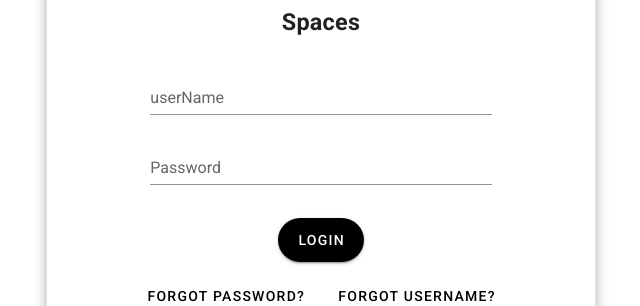
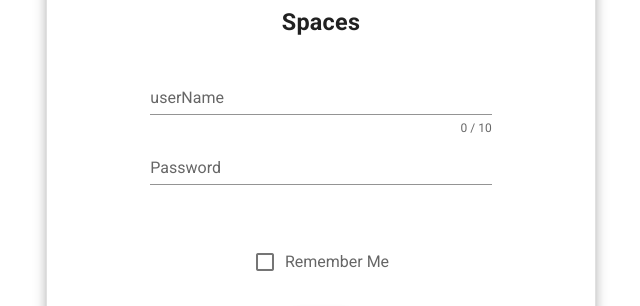
Before and after one commit to KarinaTurtle/spaces, a Vue app: page /login in a window 1280 px wide. Shown: the part 484-790 px from the top of the page, without its empty margins (319-959 px from the left). Built offline with nearby package versions, Linux system fonts and the light colour scheme.

Commit message:
required fields and checkbox

```diff
--- a/src/components/login.vue
+++ b/src/components/login.vue
@@ -12,12 +12,27 @@
           <v-container>
             <v-row>
               <v-col cols="8">
-                <v-text-field label="userName" required></v-text-field
-                ><v-text-field label="Password" required>
-                  Password</v-text-field
-                ></v-col
-              ></v-row
-            >
+                <v-form>
+                  <v-text-field
+                    label="userName"
+                    required
+                    :rules="nameRules"
+                    counter="10"
+                  ></v-text-field
+                  ><v-text-field
+                    label="Password"
+                    required
+                    :rules="pwRules"
+                    :type="showPw ? 'text' : 'password'"
+                  ></v-text-field
+                ></v-form>
+              </v-col>
+            </v-row>
+            <v-row>
+              <v-col cols="auto">
+                <v-checkbox label="Remember Me"></v-checkbox>
+              </v-col>
+            </v-row>
             <div class="text-center">
               <v-col>
                 <v-btn
@@ -32,7 +47,7 @@
               <v-col class="justify-center"
                 ><v-btn text color="black"><p>Forgot Password?</p></v-btn>
                 <v-btn text color="black">
-                  <p>Forgot Username?</p></v-btn
+                  <p>Create an Account</p></v-btn
                 ></v-col
               >
             </div>
@@ -43,7 +58,17 @@
   </div>
 </template>
 <script>
-export default {};
+export default {
+  data: () => ({
+    showPw: false,
+    password: "Password",
+    nameRules: [
+      (v) => !!v || "Name is required",
+      (v) => (v && v.length <= 10) || "Name must be less than 10 characters",
+    ],
+    pwRules: [(v) => !!v || "Password is required"],
+  }),
+};
 </script>
 <style>
 * {
--- a/src/components/navBar.vue
+++ b/src/components/navBar.vue
@@ -1,7 +1,7 @@
 <template>
   <div>
     <v-app-bar app fixed color="black" dark>
-      <v-btn icon>
+      <v-btn icon href="/home">
         <v-icon>
           mdi-sofa
         </v-icon>
```
